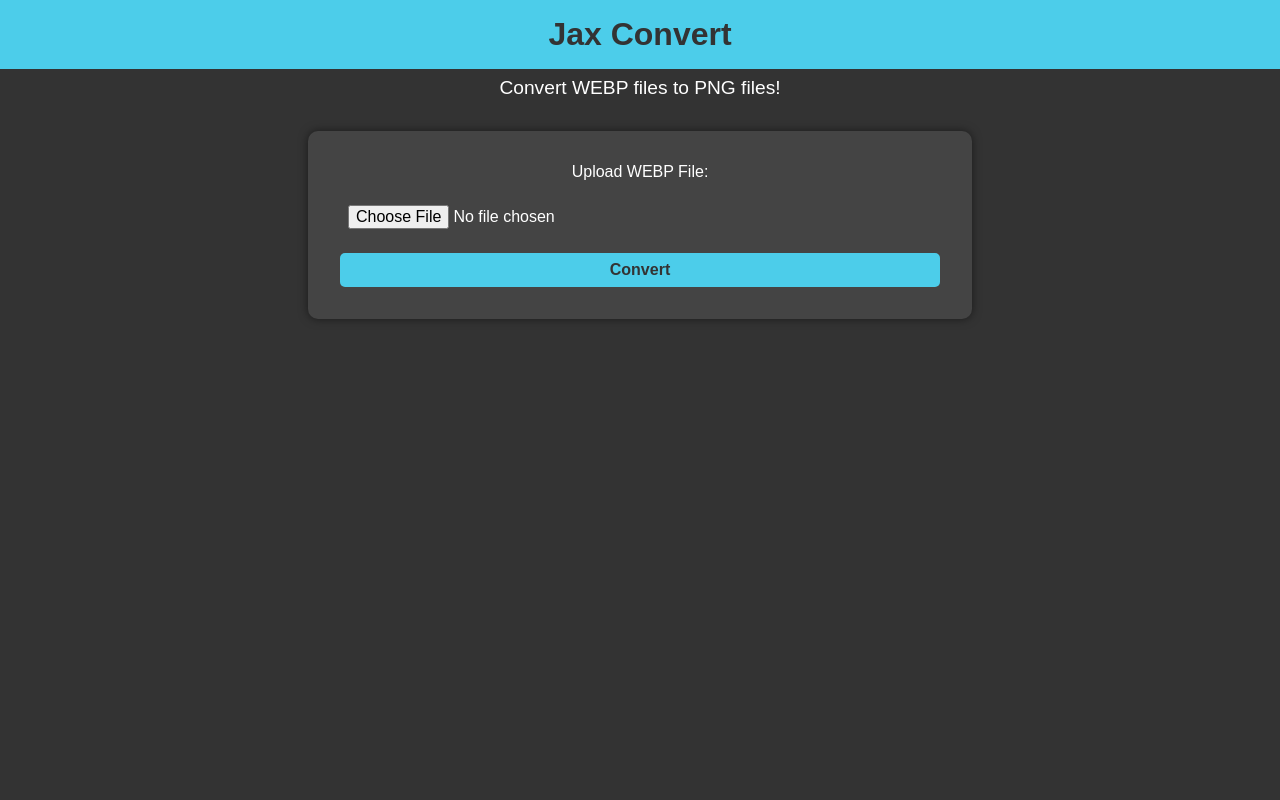
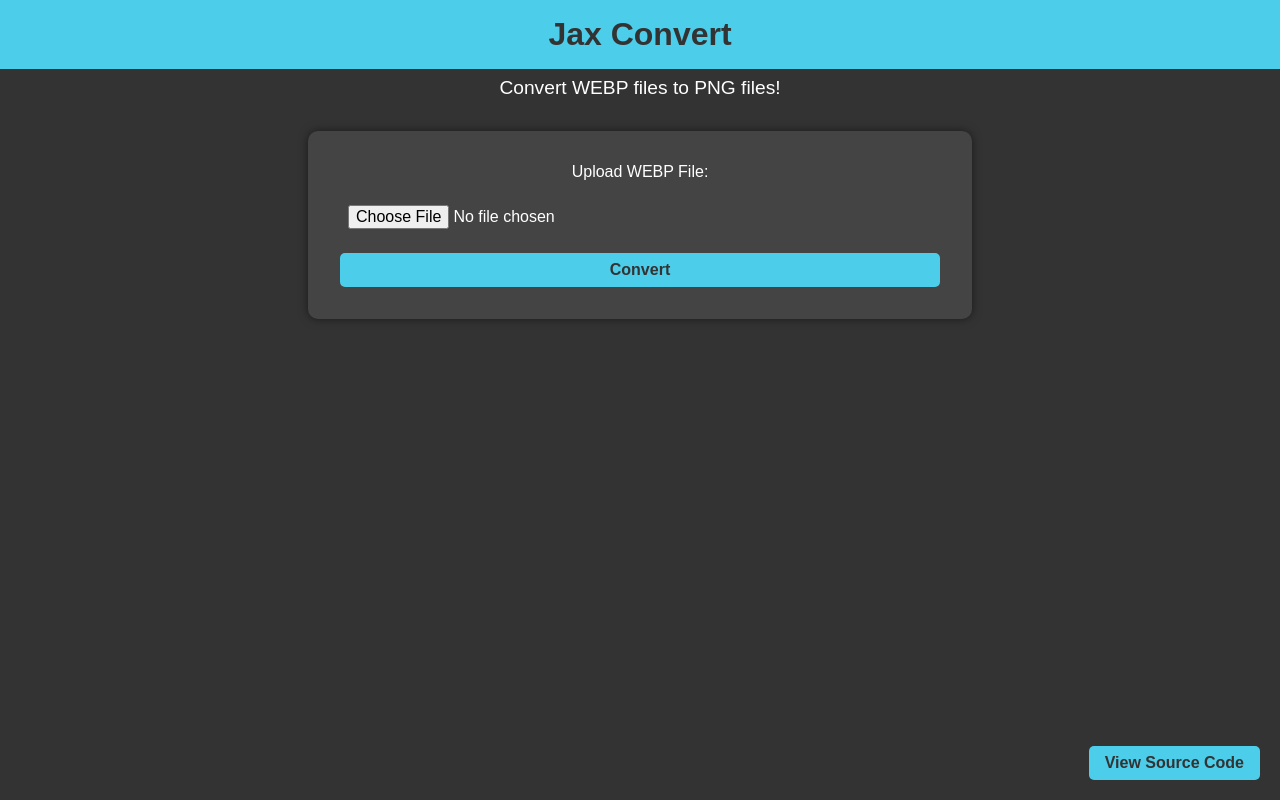
Before and after one commit to emcrald/JaxConvert, a website: page static/index.html in a window 1280 px wide. Drawn offline with Linux system fonts and the light colour scheme.

Commit message:
source code btn

```diff
--- a/static/index.html
+++ b/static/index.html
@@ -1,11 +1,13 @@
 <!DOCTYPE html>
 <html lang="en">
+
 <head>
   <meta charset="UTF-8">
   <meta name="viewport" content="width=device-width, initial-scale=1.0">
   <title>Jax Convert</title>
   <link rel="stylesheet" href="style.css">
 </head>
+
 <body>
   <header>Jax Convert</header>
   <p>Convert WEBP files to PNG files!</p>
@@ -17,6 +19,8 @@
     </form>
     <div id="output"></div>
   </div>
+  <a href="https://github.com/your-repository-link" class="source-code-btn" target="_blank">View Source Code</a>
   <script src="script.js"></script>
 </body>
+
 </html>
--- a/static/style.css
+++ b/static/style.css
@@ -52,3 +52,19 @@ body {
   button:hover {
     background-color: #39a9c9;
   }
+
+  .source-code-btn {
+    position: fixed;
+    bottom: 20px;
+    right: 20px;
+    padding: 0.5rem 1rem;
+    border-radius: 5px;
+    background-color: #4ccdea;
+    color: #333;
+    font-weight: bold;
+    text-decoration: none;
+  }
+
+  .source-code-btn:hover {
+    background-color: #39a9c9;
+  }
```
